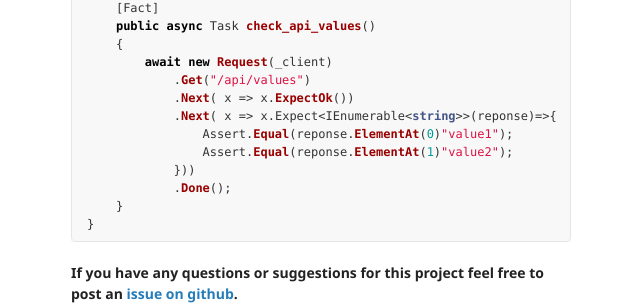
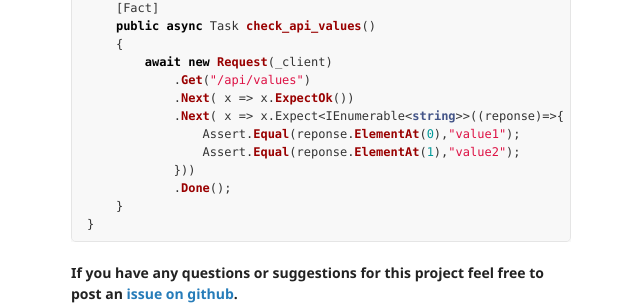
Before and after one commit to wright-development/Expected.Request, a Jekyll site: the page built from index.md, in a window 1280 px wide. Shown: the part 1970-2275 px from the top of the page, without its empty margins (499-1139 px from the left). Built offline with Jekyll 4.4.1, drawn with Linux system fonts in a browser that asks for light colours; the repository's description, which GitHub fills in, is left out.

Commit message:
Fixing documentation

```diff
--- a/index.md
+++ b/index.md
@@ -94,9 +94,9 @@ public class ValuesApiTests
         await new Request(_client)
             .Get("/api/values")
             .Next( x => x.ExpectOk())
-            .Next( x => x.Expect<IEnumerable<string>>(reponse)=>{
-                Assert.Equal(reponse.ElementAt(0)"value1");
-                Assert.Equal(reponse.ElementAt(1)"value2");
+            .Next( x => x.Expect<IEnumerable<string>>((reponse)=>{
+                Assert.Equal(reponse.ElementAt(0),"value1");
+                Assert.Equal(reponse.ElementAt(1),"value2");
             }))
             .Done();
     }
```
Also changed, not shown: 1 other file.
